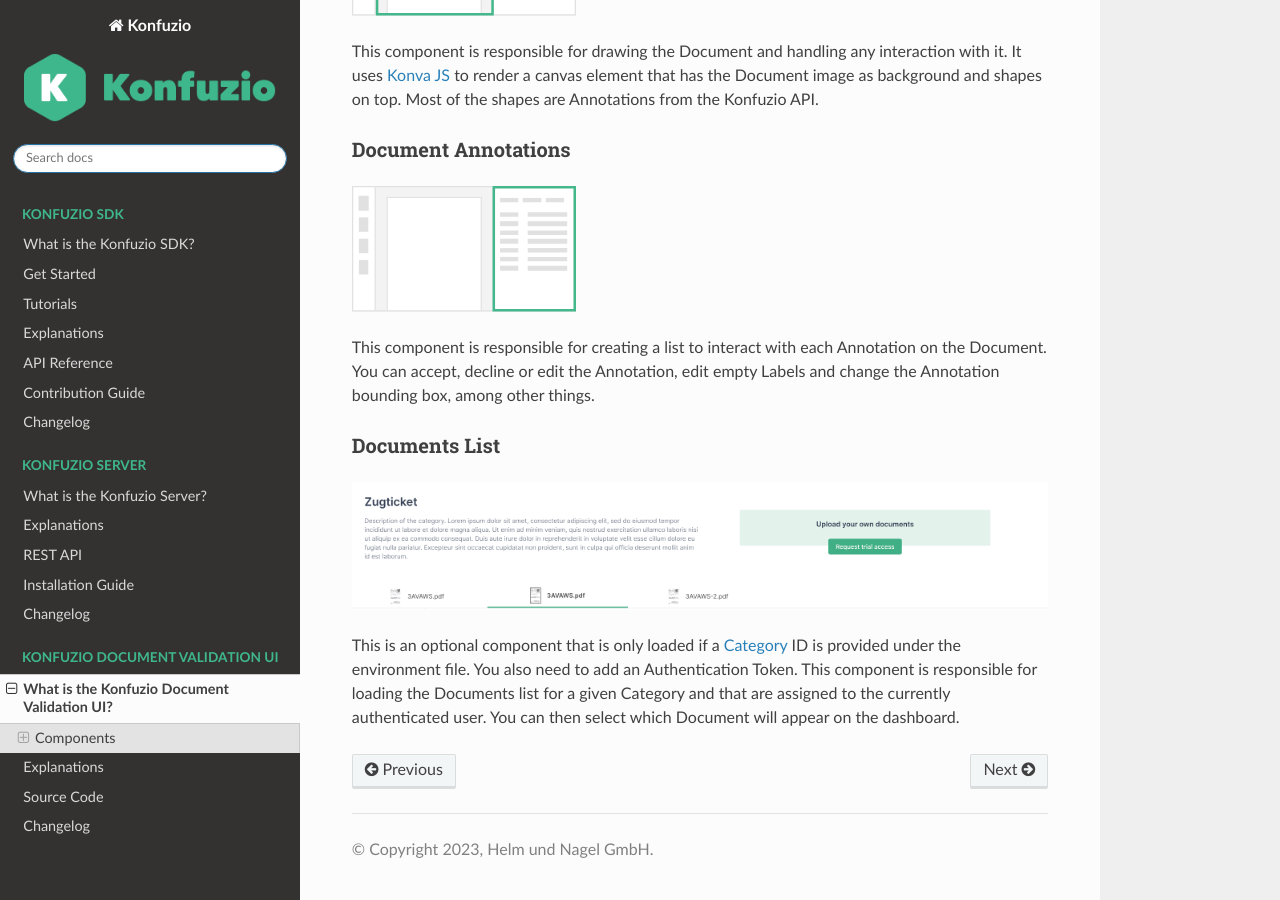
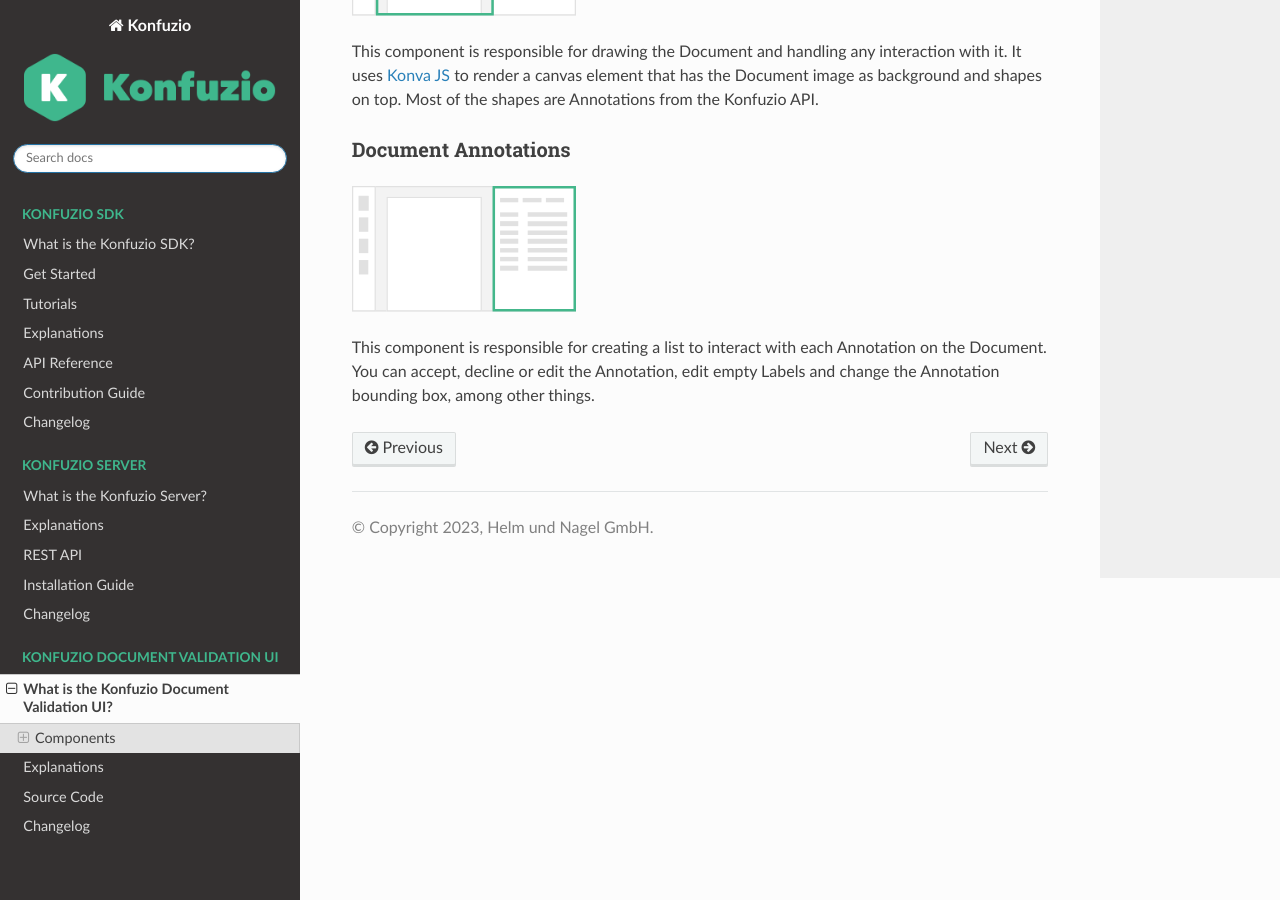
Before and after one commit to konfuzio-ai/konfuzio-sdk, a Sphinx documentation site: the page built from docs/dvui/index.md, in a window 1280 px wide and 900 px high, scrolled down 1229 px. Built offline with Sphinx 7.4.7 and the Read the Docs theme 2.0.0, drawn with Linux system fonts in a browser that asks for light colours; pages that are not in the unit, such as notebooks, are missing from menus; a script that is not in the unit is left out.

Commit message:
Remove information about DVUI Documents List
This component is disabled in the DVUI due to not being optimized at the moment

```diff
--- a/docs/dvui/index.md
+++ b/docs/dvui/index.md
@@ -34,9 +34,3 @@
 ![document_annotations.svg](./images/document_annotations.svg)
 
 This component is responsible for creating a list to interact with each Annotation on the Document. You can accept, decline or edit the Annotation, edit empty Labels and change the Annotation bounding box, among other things.
-
-### Documents List
-
-![documents_list.png](./images/documents_list.png)
-
-This is an optional component that is only loaded if a [Category](https://help.konfuzio.com/modules/categories/index.html) ID is provided under the environment file. You also need to add an Authentication Token. This component is responsible for loading the Documents list for a given Category and that are assigned to the currently authenticated user. You can then select which Document will appear on the dashboard.
```
Also changed, not shown: docs/dvui/images/documents_list.png (deleted).
